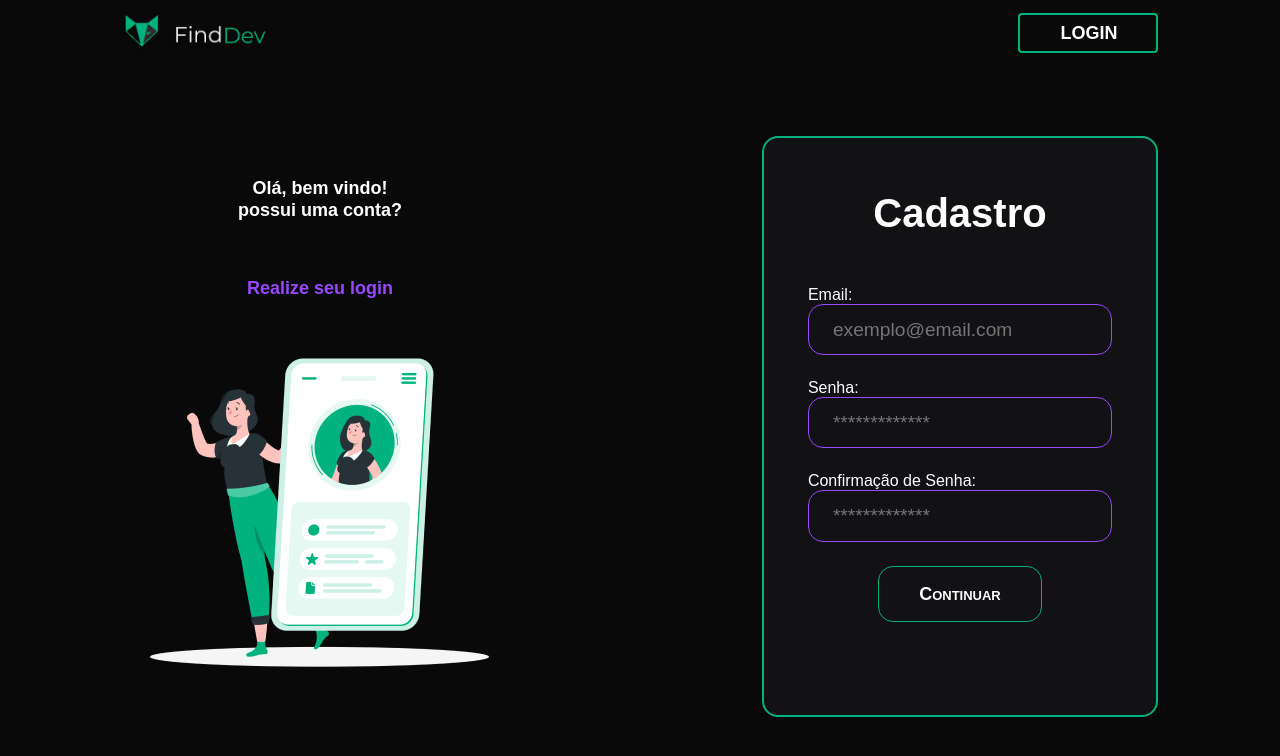
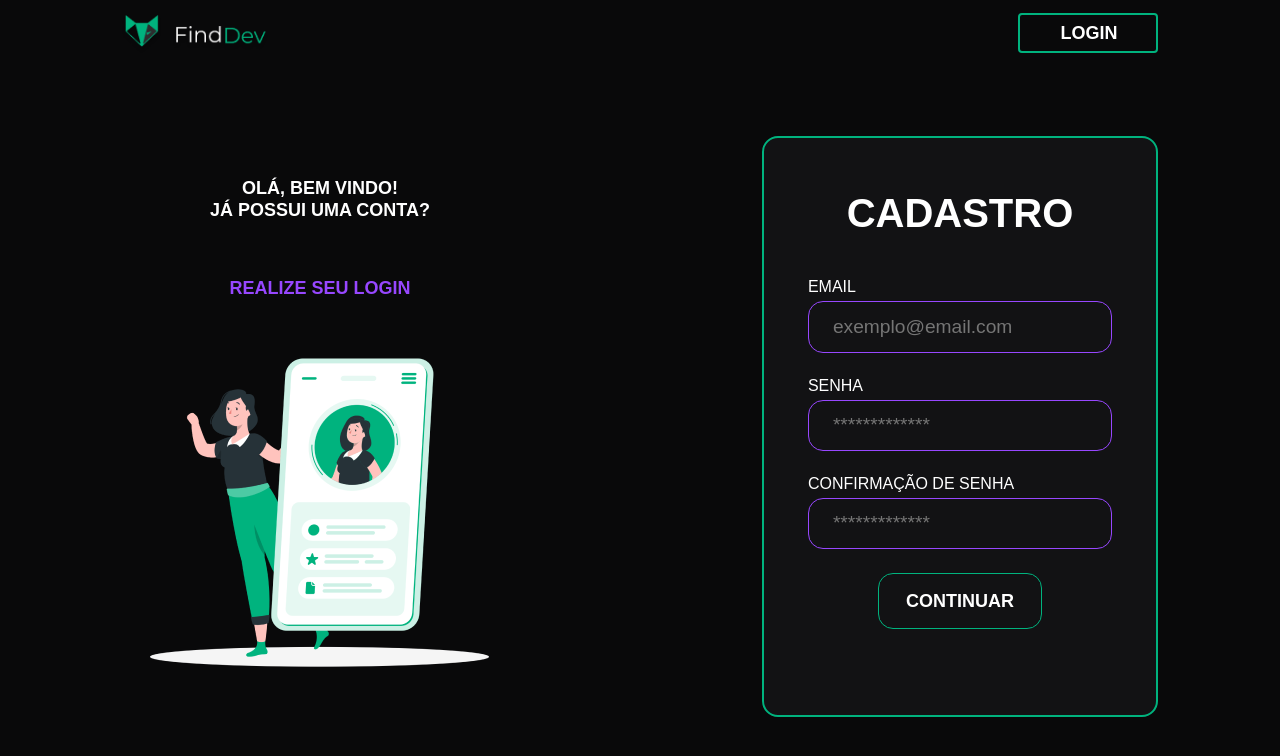
Before and after one commit to CarlosFelixxs/FindDev-s, a React (Create React App) app in the folder FrontEnd/: page /cadastro in a window 1280 px wide. Shown: the top 756 px of the page. Built offline with nearby package versions, Linux system fonts and the light colour scheme.

Commit message:
Cadastro.hook corrigido

```diff
--- a/FrontEnd/src/pages/Cadastro/Cadastro.hook.tsx
+++ b/FrontEnd/src/pages/Cadastro/Cadastro.hook.tsx
@@ -25,11 +25,11 @@ export default function useCadastro() {
                     <div className={styles.left}>
                         <div className={styles.text}>
                             <div className={styles.title}>
-                            Olá, bem vindo! <br />
-                            possui uma conta?
+                            OLÁ, BEM VINDO! <br />
+                            JÁ POSSUI UMA CONTA?
                             </div>
                             <div className={styles.subtitle} onClick={() => routeChange("/login")}>
-                            Realize seu login
+                            REALIZE SEU LOGIN
                             </div>
                         </div>
                         <div className={styles.image}>
@@ -39,21 +39,24 @@ export default function useCadastro() {
                         <div className={styles.right}>
                         <div className={styles.cardSignup}>
                             <div className={styles.cardContent}>
-                            <h1>Cadastro</h1>
+                            <h1>CADASTRO</h1>
                             <form className={styles.formSignup}>
                                 <div className={styles.leabelInput}>
-                                <label>Email:</label>
+                                <label>EMAIL</label>
+                                <div className={styles.separador}></div>
                                 <input type="text" className={styles.input} placeholder="exemplo@email.com"/>
                                 </div>
                                 <div className={styles.leabelInput}>
-                                <label>Senha:</label>
+                                <label>SENHA</label>
+                                <div className={styles.separador}></div>
                                 <input type="text" className={styles.input} placeholder="*************"/>
                                 </div>
                                 <div className={styles.leabelInput}>
-                                <label>Confirmação de Senha:</label>
+                                <label>CONFIRMAÇÃO DE SENHA</label>
+                                <div className={styles.separador}></div>
                                 <input type="text"className={styles.input} placeholder="*************"/>
                                 </div>
-                            <button onClick={() => null} className={styles.submit}>Continuar</button>
+                                <input type="Submit" value="CONTINUAR" className={styles.submit} />
                             </form>
                             </div>
                         </div>
```
Lines whose indentation alone changed are shown as unchanged.
